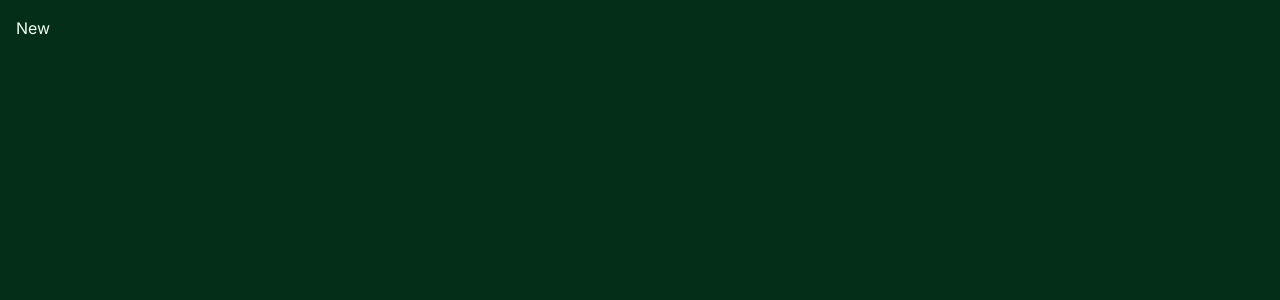
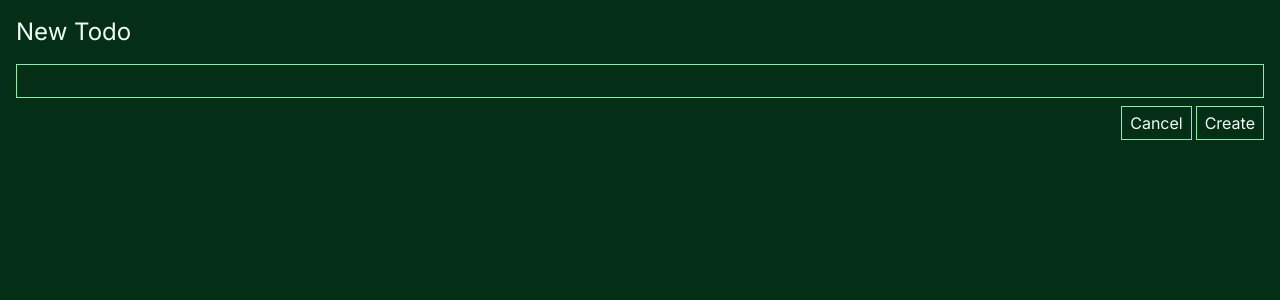
Before and after one commit to Keanin-Cupido/nextjs-simple-todo, a Next.js app: page /new in a window 1280 px wide. Shown: the top 300 px of the page. Built offline with nearby package versions, Linux system fonts and the light colour scheme.

Commit message:
create todo page

```diff
--- a/src/app/new/page.tsx
+++ b/src/app/new/page.tsx
@@ -1,3 +1,18 @@
+import Link from "next/link";
+
 export default function Page(){
-    return <h1>New</h1>
+    return (
+        <>
+          <header className="flex justify-between items-center mb-4">
+            <h1 className="text-2xl">New Todo</h1>
+          </header>
+          <form className="flex gap-2 flex-col">
+            <input type="text" name="title" className="border border-green-300 bg-transparent px-2 py-1 outline-none focus-within:border-green-100" />
+            <div className="flex gap-1 justify-end">
+                <Link href=".." className="border border-green-300 bg-transparent px-2 py-1 outline-none hover:bg-green-900 focus-within:border-green-100">Cancel</Link>
+                <button type="submit" className="border border-green-300 bg-transparent px-2 py-1 outline-none hover:bg-green-900 focus-within:border-green-100">Create</button>
+            </div>
+          </form>
+        </>
+      )
 }
```
